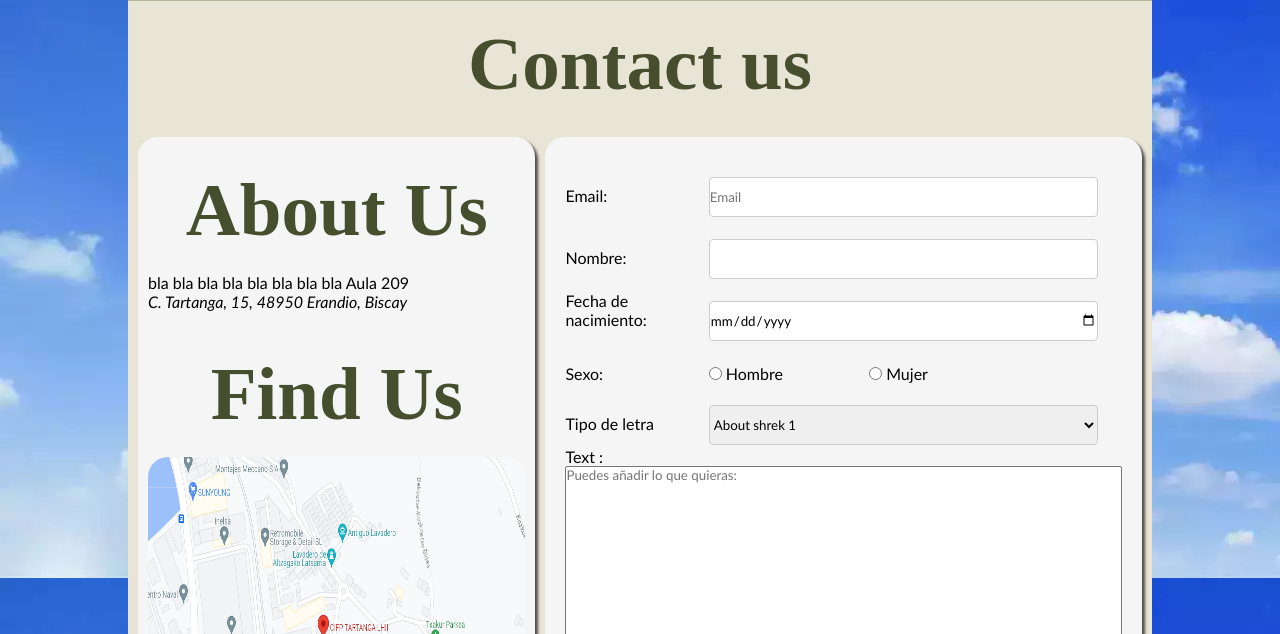
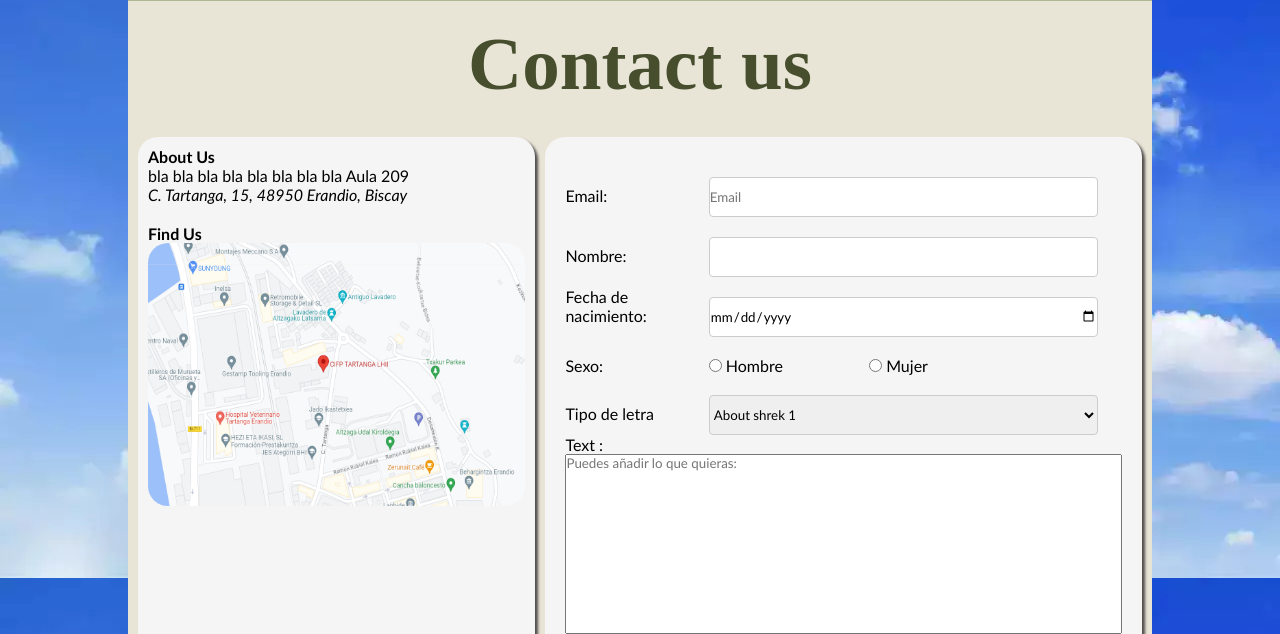
Before and after one commit to 8xbit/aeeo, a plain HTML site: page contact.html in a window 1280 px wide. Shown: the part 142-776 px from the top of the page. Drawn offline with Linux system fonts and the light colour scheme; a web font is replaced by a local one.

Commit message:
Update contact.html

```diff
--- a/contact.html
+++ b/contact.html
@@ -45,7 +45,7 @@
             <aside class="left">
 
                 <div class="about">
-                    <h3>About Us</h3>
+                    <h4>About Us</h4>
 
                     <p>
                         bla bla bla bla
@@ -58,7 +58,7 @@
                 </div>
 
                 <div class="find">
-                    <h3>Find Us</h3>
+                    <h4>Find Us</h4>
                     <img src="./images/maps.png" alt="image of local adress">
                 </div>
 
```
